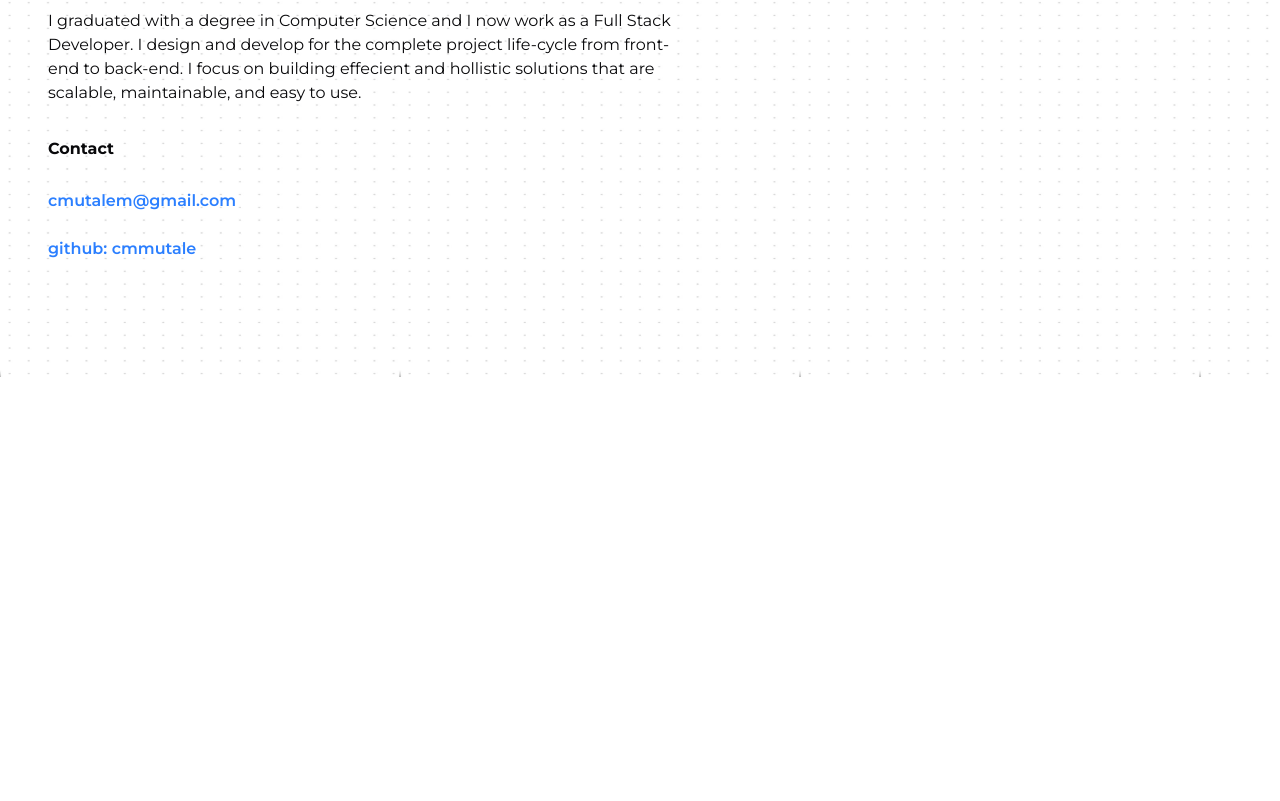
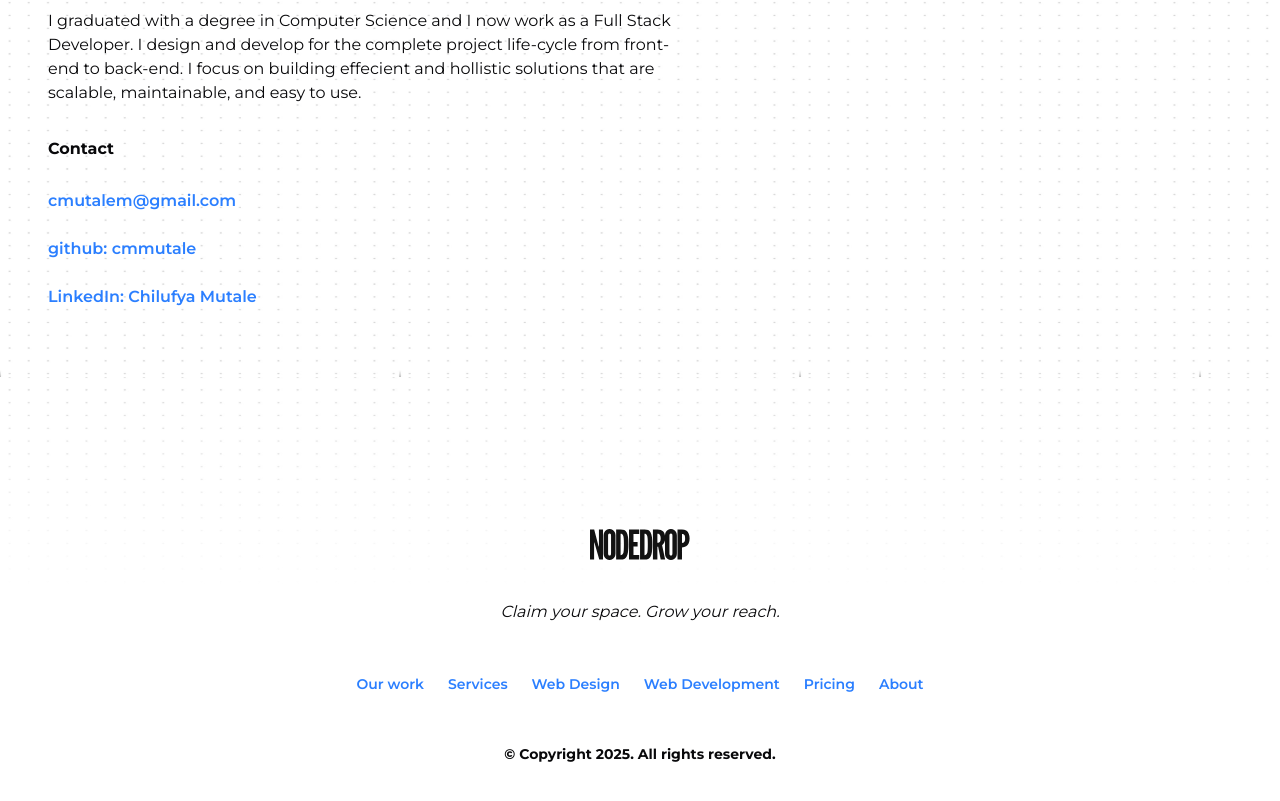
Before and after one commit to nodedropteam/landing-nodedrop, a Next.js app: page /about in a window 1280 px wide. Shown: the part 423-1224 px from the top of the page. Before the commit the page ends 800 px from the top, so only its background shows below. Built offline with nearby package versions, Linux system fonts and the light colour scheme.

Commit message:
adding footer to about page

```diff
--- a/src/app/about/page.tsx
+++ b/src/app/about/page.tsx
@@ -2,6 +2,7 @@ import React from 'react'
 import ProfileCard from '~/components/elements/ProfileCard'
 import Header from '~/components/elements/Header'
 import AboutProfile from '~/components/about/AboutProfile'
+import Footer from '~/components/elements/Footer'
 
 export default function page() {
     return (
@@ -9,6 +10,7 @@ export default function page() {
             <Header />
             <ProfileCard />
             <AboutProfile />
+            <Footer />
         </div>
     )
 }
--- a/src/components/about/AboutProfile.tsx
+++ b/src/components/about/AboutProfile.tsx
@@ -25,8 +25,13 @@ export default function AboutProfile() {
                                     <Button className='px-0' variant={`link`}>cmutalem@gmail.com</Button></Link>
                             </li>
                             <li>
-                                <Link href={`https://www.github.com/cmmutale`}>
+                                <Link href={`https://www.github.com/cmmutale`} target='_blank'>
                                     <Button className='px-0' variant={`link`}>github: cmmutale</Button>
+                                </Link>
+                            </li>
+                            <li>
+                                <Link href={`https://www.linkedin.com/in/chilufya-mutale`} target='_blank'>
+                                    <Button className='px-0' variant={`link`}>LinkedIn: Chilufya Mutale</Button>
                                 </Link>
                             </li>
                         </ul>
```
